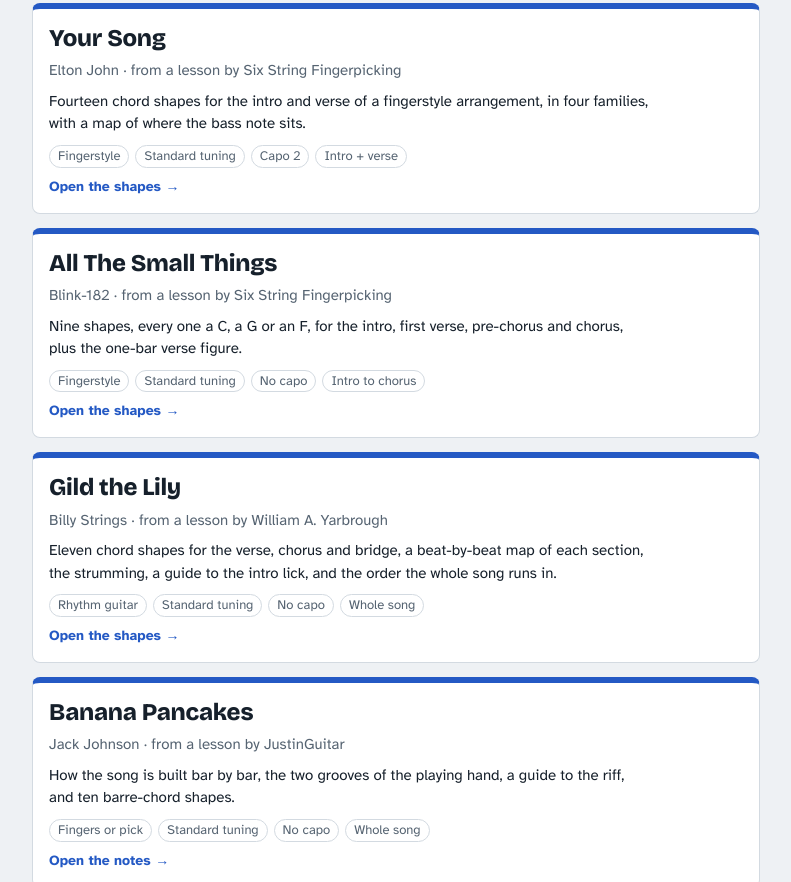
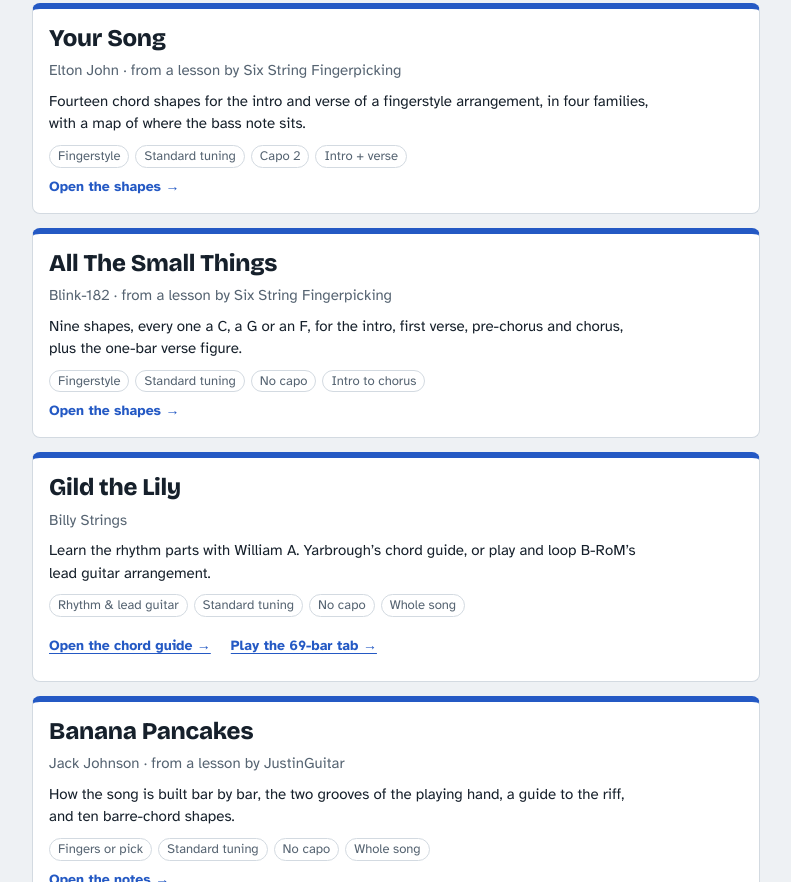
Before and after one commit to brendansudol/setlist, a plain HTML site: page index.html in a window 1280 px wide. Shown: the part 425-1307 px from the top of the page, without its empty margins (244-1035 px from the left). Drawn offline with nearby package versions, Linux system fonts and the light colour scheme.

Commit message:
Link the Gild the Lily tab player from the song list and chord guide

```diff
--- a/index.html
+++ b/index.html
@@ -47,6 +47,11 @@ header { display: grid; gap: 12px; }
 .tags { display: flex; flex-wrap: wrap; gap: 6px; margin-top: 2px; font-size: .8125rem; color: var(--muted); }
 .tags span { border: 1px solid var(--line); border-radius: 99px; padding: 0 8px; line-height: 1.6; }
 .go { font-size: .875rem; font-weight: 700; color: var(--accent); }
+.song-with-player { position: relative; }
+.song-actions { display: flex; flex-wrap: wrap; gap: 0 20px; }
+.song-actions a { display: inline-flex; align-items: center; min-height: 40px; text-underline-offset: .2em; }
+.song-actions .card-link::after { content: ""; position: absolute; inset: 0; border-radius: 8px; }
+.song-actions .player-link { position: relative; }
 footer { font-size: .875rem; color: var(--muted); border-top: 1px solid var(--line); padding-top: 16px; }
 </style>
 </head>
@@ -86,14 +91,15 @@ footer { font-size: .875rem; color: var(--muted); border-top: 1px solid var(--li
         <p class="go">Open the shapes →</p>
       </a>
     </li>
-    <li>
-      <a class="song" href="gild-the-lily/">
-        <h2>Gild the Lily</h2>
-        <p class="by">Billy Strings · from a lesson by William A. Yarbrough</p>
-        <p class="what">Eleven chord shapes for the verse, chorus and bridge, a beat-by-beat map of each section, the strumming, a guide to the intro lick, and the order the whole song runs in.</p>
-        <p class="tags"><span>Rhythm guitar</span><span>Standard tuning</span><span>No capo</span><span>Whole song</span></p>
-        <p class="go">Open the shapes →</p>
-      </a>
+    <li class="song song-with-player">
+      <h2>Gild the Lily</h2>
+      <p class="by">Billy Strings</p>
+      <p class="what">Learn the rhythm parts with William A. Yarbrough’s chord guide, or play and loop B-RoM’s lead guitar arrangement.</p>
+      <p class="tags"><span>Rhythm &amp; lead guitar</span><span>Standard tuning</span><span>No capo</span><span>Whole song</span></p>
+      <div class="song-actions">
+        <a class="go card-link" href="gild-the-lily/index.html">Open the chord guide →</a>
+        <a class="go player-link" href="gild-the-lily/pre-intro/index.html">Play the 69-bar tab →</a>
+      </div>
     </li>
     <li>
       <a class="song" href="banana-pancakes/">
```
Also changed, not shown: gild-the-lily/index.html (+8 -8 lines), 1 other file.
